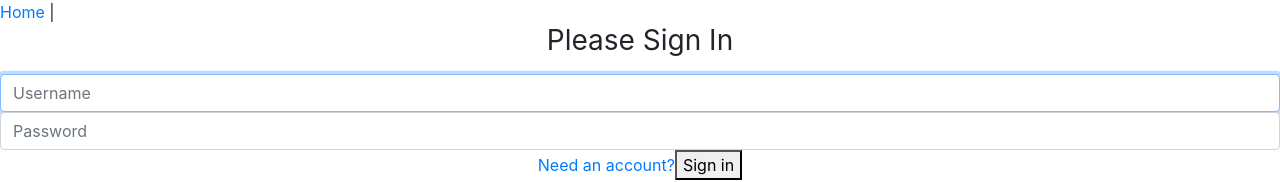
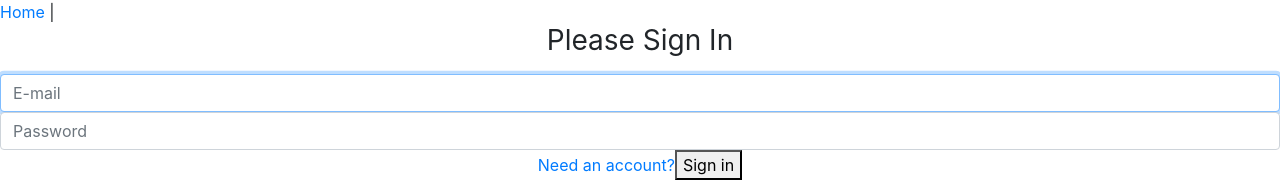
Before and after one commit to n0nnahs/Aww-Crop, a Vue app in the folder vue/: page /login in a window 1280 px wide. Shown: the top 182 px of the page. Built offline with nearby package versions, Linux system fonts and the light colour scheme.

Commit message:
updated the login to state e-mail instead of UN

```diff
--- a/vue/src/views/Login.vue
+++ b/vue/src/views/Login.vue
@@ -6,7 +6,7 @@
         class="alert alert-danger"
         role="alert"
         v-if="invalidCredentials"
-      >Invalid username and password!</div>
+      >Invalid username or password!</div>
       <div
         class="alert alert-success"
         role="alert"
@@ -17,7 +17,7 @@
         type="text"
         id="username"
         class="form-control"
-        placeholder="Username"
+        placeholder="E-mail"
         v-model="user.username"
         required
         autofocus
```
